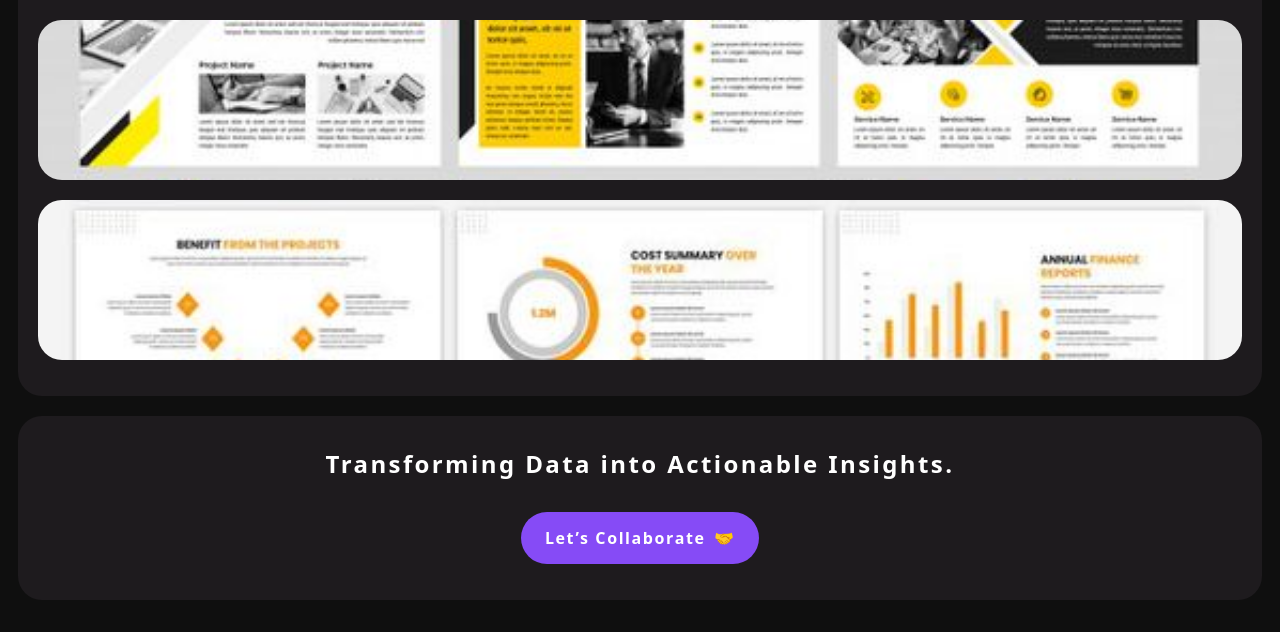
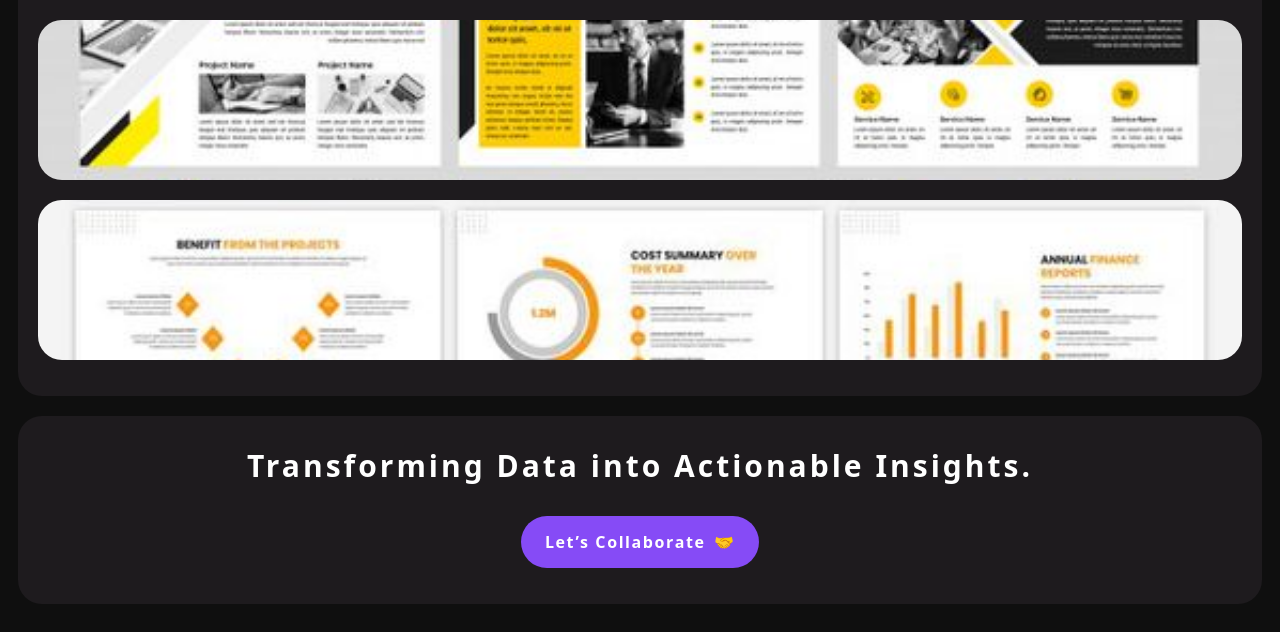
Before and after one commit to Bablu08/Bijaya-Portfolio, a website built with Vite: page index.html in a window 1280 px wide. Shown: the part 1370-2002 px from the top of the page. Built offline with nearby package versions, Linux system fonts and the light colour scheme.

Commit message:
index.html

```diff
--- a/index.html
+++ b/index.html
@@ -37,9 +37,9 @@
 <body class="w-screen h-screen bg-dark1 px-18 py-30">
 
     <!-- Preloader -->
-    <!-- <div id="preloader" class="fixed inset-0 flex flex-col items-center justify-center bg-black text-white text-2xl z-50">
+    <div id="preloader" class="fixed inset-0 flex flex-col items-center justify-center bg-black text-white text-2xl z-50">
         <div id="loading-text">0%</div>
-    </div> -->
+    </div>
 
     <!-- top-Bar -->
     <div class="bg-dark2 text-white h-14 rounded-3xl flex items-center justify-between px-5">
@@ -113,7 +113,7 @@
 
     <!-- mail -->
     <div class="bg-dark2 rounded-3xl mt-5 pb-9 pt-3 px-5 flex items-center flex-col gap-3">
-        <p class="text-white text-2xl text-center font-sans font-semibold px-37 py-5 tracking-widest">Transforming Data into Actionable Insights.</p>
+        <p class="text-white text-3xl text-center font-sans font-semibold px-37 py-5 tracking-widest">Transforming Data into Actionable Insights.</p>
         <a href="mailto:Bijaya.Behera@dell.com">
             <button class="bg-purple text-white font-semibold px-6 py-3.5 rounded-full inline-flex items-center tracking-widest mar">
                 Let’s Collaborate <span class="ml-2">🤝</span>
```
